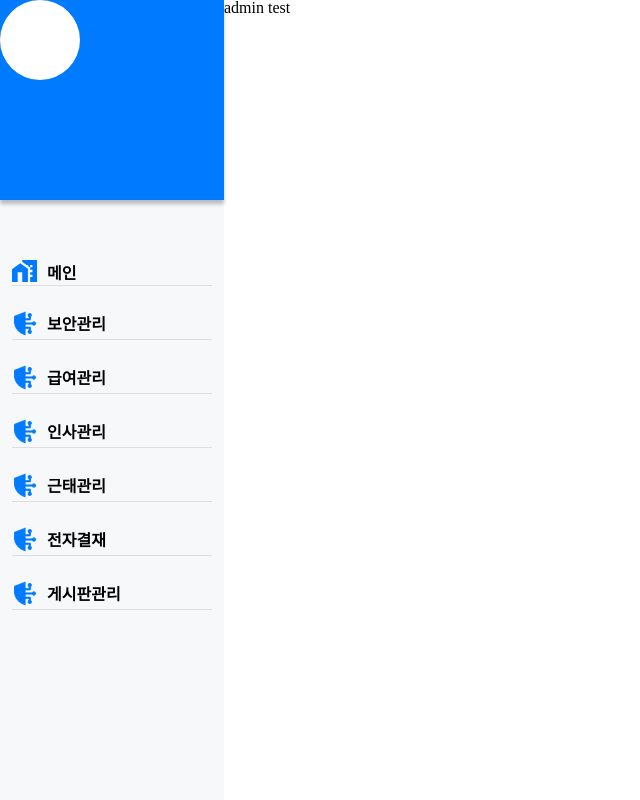
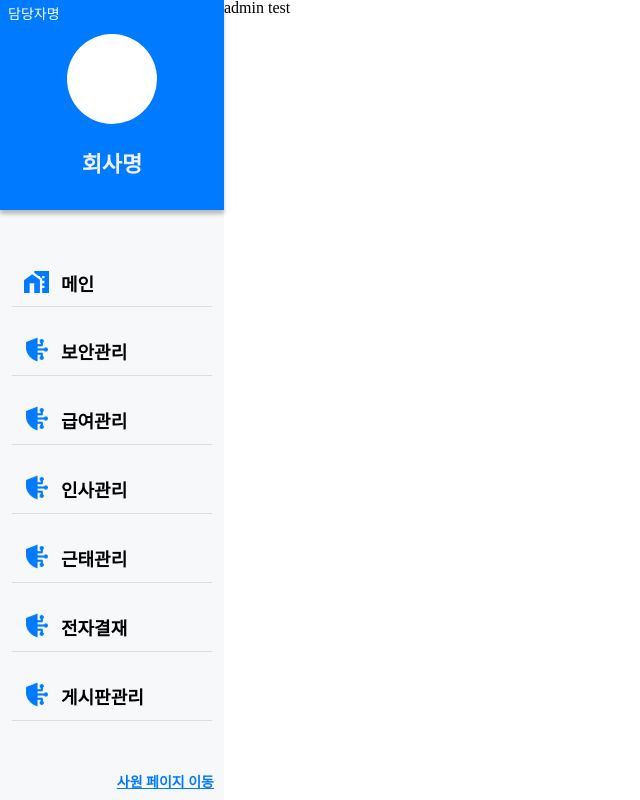
Before and after one commit to 1eemda2436/4team_pj_react, a Next.js app: page /admin in a window 1280 px wide. Shown: the whole page, without its empty margins (0-640 px from the left). Built offline with nearby package versions, Linux system fonts and the light colour scheme; a web font is replaced by a local one.

Commit message:
admin sidemenu 스타일 수정

```diff
--- a/src/components/sideMenu/adminSideMenu.js
+++ b/src/components/sideMenu/adminSideMenu.js
@@ -59,28 +59,33 @@ export default function adminSideMenu() {
     return (
         <SideMenu>
             <AdminMinaSideHeader>
-                <CompanyLogoDiv />
+                <CompanyManageName>담당자명</CompanyManageName>
+                <CompanyBox>
+                    <CompanyLogo />
+                    <CompanyName>회사명</CompanyName>
+                </CompanyBox>
             </AdminMinaSideHeader>
             <MenuIcons>
                 {menus.map((menu) => (
                     <MenuToggle menus={menu} key={menu.id} />
                 ))}
             </MenuIcons>
+            <BottomSpan>사원 페이지 이동</BottomSpan>
         </SideMenu>
     )
 }
 
 const MenuIcon = styled.div`
-    margin-right: 10px;
+    margin: 0px 12px;
 `;
 
 
 const MenuName = styled.div`
     color: #000;
     font-family: Inter;
-    font-size: 16px;
+    font-size: 18px;
     font-style: normal;
-    font-weight: 600;
+    font-weight: 700;
     line-height: normal;
 `;
 
@@ -88,12 +93,24 @@ const MenuIconDiv = styled.div`
     display: flex;
     width: 200px;
     border-bottom: 1px solid #DEDEDE;
-    margin-bottom: 25px;
+    margin-bottom: 30px;
+    padding-bottom: 10px;
+    align-items: center;
+    cursor: pointer;
+
+    &:hover {
+        border-bottom: 1px solid #007BFF;
+        transition: 0.5s;
+
+        ${MenuName} {
+            color: #007BFF;
+        }
+    }
 `;
 
 const SideMenu = styled.div`
     background: #F6F8FA;
-
+    position: relative;
 `;
 
 const MenuIcons = styled.div`
@@ -104,16 +121,53 @@ const MenuIcons = styled.div`
 
 const AdminMinaSideHeader = styled.div`
     width: 100%;
-    height: 200px;
+    height: 210px;
     background: #007BFF;
     box-shadow: 0px 4px 4px 0px rgba(0, 0, 0, 0.25);
+    position: relative;
 `;
 
-const CompanyLogoDiv = styled.div`
-    width: 80px;
-    height: 80px;
+const CompanyManageName = styled.div`
+    padding: 8px;
+    color: #fff;
+    font-size: 14px;
+`;
 
+const CompanyBox = styled.div`
+    position: absolute;
+    left: 50%;
+    top: 50%;
+    transform: translate(-50%, -50%);
+    display: flex;
+    flex-direction: column;
+    align-items: center;
+`;
+
+const CompanyLogo = styled.div`
+    width: 90px;
+    height: 90px;
     background: #fff;
     border-radius: 100%;
+`;
 
+const CompanyName = styled.span`
+    color: #EFF1F6;
+    font-size: 22px;
+    font-weight: 600;
+    margin-top: 30px;
 `;
+
+const BottomSpan = styled.div`
+    color: #007BFF;
+    font-size: 14px;
+    font-weight: 600;
+    text-decoration-line: underline;
+    position: absolute;
+    bottom: 10px;
+    right: 10px;
+    cursor: pointer;
+
+    &:hover {
+        color: red;
+    }
+`;
--- a/src/pages/join/index.js
+++ b/src/pages/join/index.js
@@ -5,9 +5,9 @@ import { useRouter } from "next/navigation";
 export default function Join() {
     const router = useRouter();
 
-    const step = [
-        {page: "step1", component: }
-    ]
+    // const step = [
+    //     {page: "step1", component: }
+    // ]
 
     return(
         <MainComponent>
```
